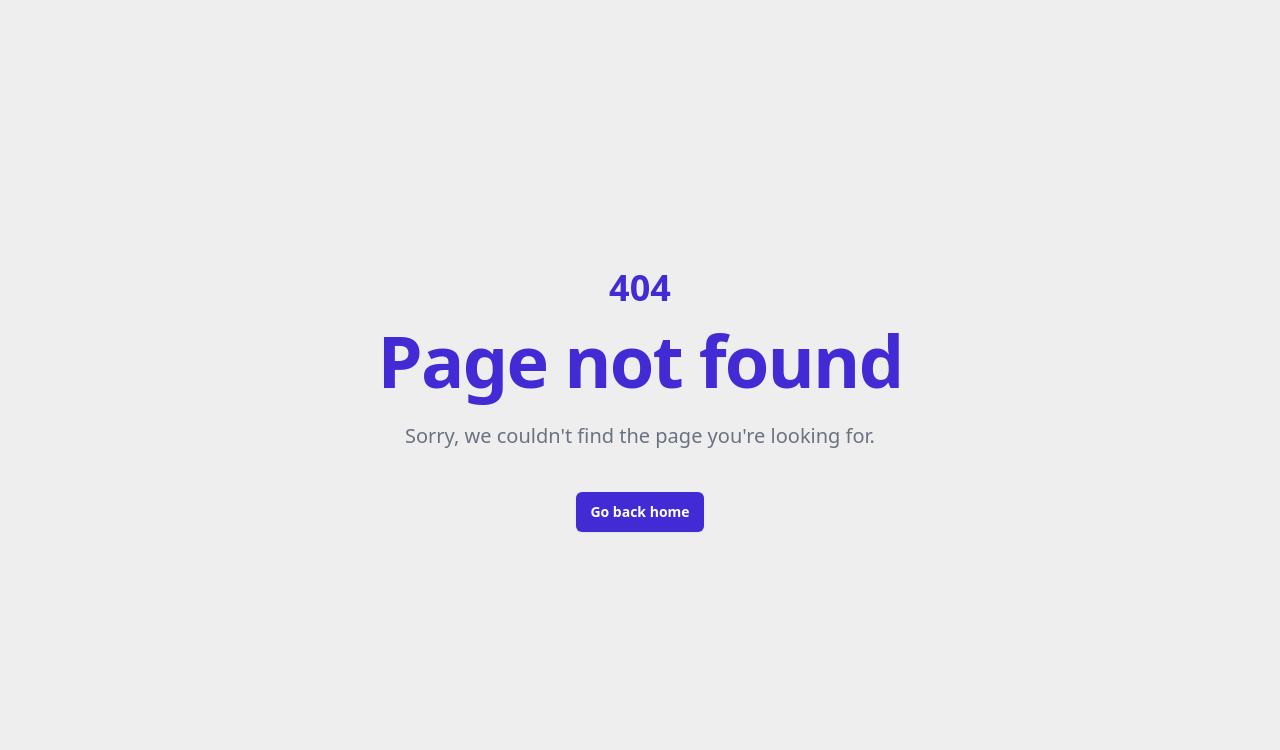
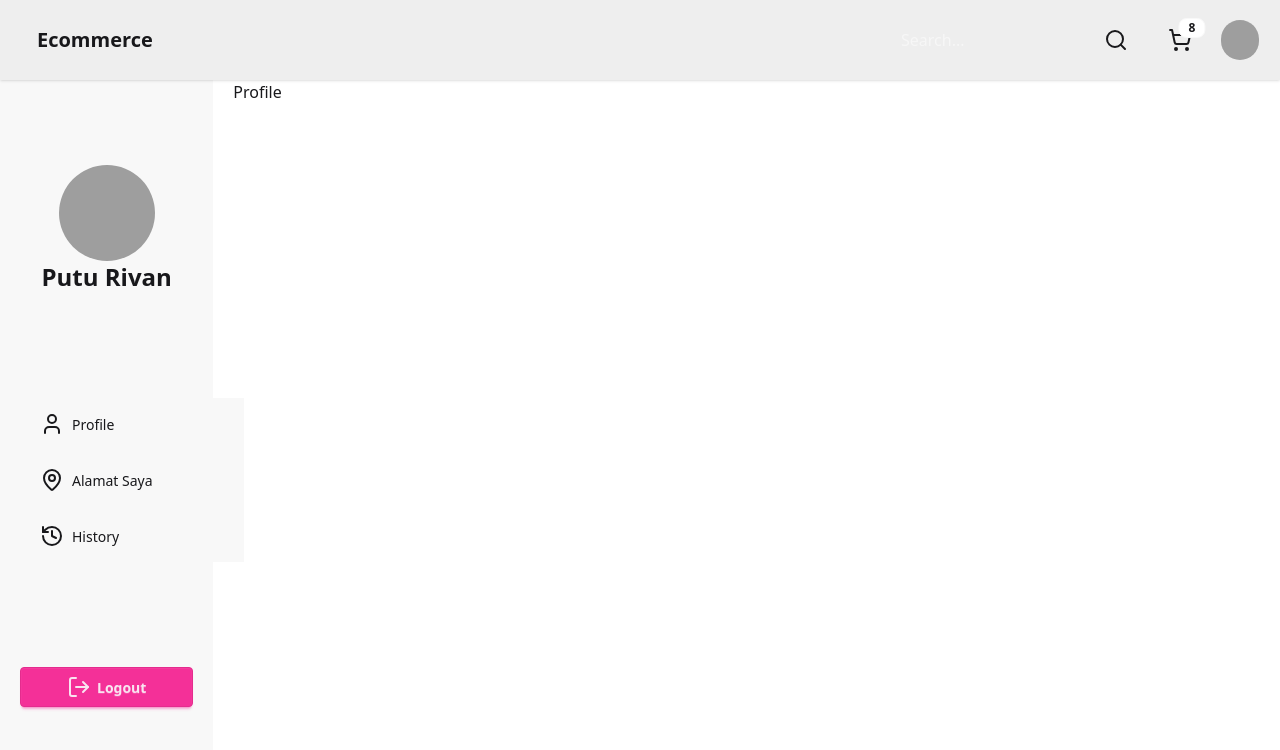
Before and after one commit to PutuRivan/frontend-ecommerce-sc-2025, a React (Vite) app: page /user/profile in a window 1280 px wide. Before the commit this address had no page. Shown: the top 750 px of the page. Built offline with nearby package versions, Linux system fonts and the light colour scheme; grey boxes are pictures that could not be loaded.

Commit message:
feat:user-sidebar

```diff
--- a/src/App.jsx
+++ b/src/App.jsx
@@ -8,6 +8,9 @@ import Product from './pages/Product';
 import AuthLayout from './layout/AuthLayout';
 import Register from './pages/auth/Register';
 import Login from './pages/auth/Login';
+import UserLayout from './layout/UserLayout';
+import Profile from './pages/user/Profile';
+import Purchase from './pages/user/Purchase';
 
 const App = () => {
   return (
@@ -24,6 +27,11 @@ const App = () => {
           <Route path="/register" element={<Register />} />
         </Route>
 
+        <Route element={<UserLayout />}>
+          <Route path='/user/profile' element={<Profile />} />
+          <Route path="/user/purchase" element={<Purchase />} />
+        </Route>
+
         <Route path="*" element={<NotFound />} />
       </Routes>
     </>
--- /dev/null
+++ b/src/components/user/sidebar-link.jsx
@@ -0,0 +1,37 @@
+import { History, MapPin, User } from 'lucide-react'
+import React from 'react'
+
+const link = [
+	{
+		name: 'Profile',
+		path: '/profile',
+		icon: <User />
+	},
+	{
+		name: 'Alamat Saya',
+		path: '/address',
+		icon: <MapPin />
+	},
+	{
+		name: 'History',
+		path: '/history',
+		icon: <History />
+	},
+]
+
+const SidebarLink = () => {
+	return (
+		<ul className='menu gap-5 bg-base-200 w-56'>
+			{link.map((link) => (
+				<li>
+					<button className=''>
+						{link.icon}
+						<span>{link.name}</span>
+					</button>
+				</li>
+			))}
+		</ul>
+	)
+}
+
+export default SidebarLink
--- /dev/null
+++ b/src/components/user/user-sidebar.jsx
@@ -0,0 +1,26 @@
+import { History, LogOut, MapPin, User } from 'lucide-react'
+import React from 'react'
+import SidebarLink from './sidebar-link'
+
+const UserSidebar = () => {
+  return (
+    <div className='flex flex-col gap-5 justify-evenly h-[89vh] bg-base-200 w-1/6 px-5'>
+      <figure className="flex flex-col">
+        <img
+          alt="Tailwind CSS Navbar component"
+          src="https://img.daisyui.com/images/stock/photo-1534528741775-53994a69daeb.webp"
+          className='rounded-full w-24 h-24 mx-auto'
+        />
+        <figcaption className='text-center text-2xl font-bold'>Putu Rivan</figcaption>
+      </figure>
+      <SidebarLink />
+
+      <button className='btn btn-secondary w-full'>
+        <LogOut />
+        <span>Logout</span>
+      </button>
+    </div>
+  )
+}
+
+export default UserSidebar
--- /dev/null
+++ b/src/layout/UserLayout.jsx
@@ -0,0 +1,18 @@
+import React from 'react'
+import { Outlet } from 'react-router'
+import UserSidebar from '../components/user/user-sidebar'
+import Navbar from './../components/navigation-bar/Navbar';
+
+const UserLayout = () => {
+    return (
+        <>
+            <Navbar />
+            <div className='flex gap-5'>
+                <UserSidebar />
+                <Outlet />
+            </div>
+        </>
+    )
+}
+
+export default UserLayout
--- /dev/null
+++ b/src/pages/user/Profile.jsx
@@ -0,0 +1,9 @@
+import React from 'react'
+
+const Profile = () => {
+  return (
+    <div>Profile</div>
+  )
+}
+
+export default Profile
--- /dev/null
+++ b/src/pages/user/Purchase.jsx
@@ -0,0 +1,9 @@
+import React from 'react'
+
+const Purchase = () => {
+  return (
+    <div>Purchase</div>
+  )
+}
+
+export default Purchase
```
